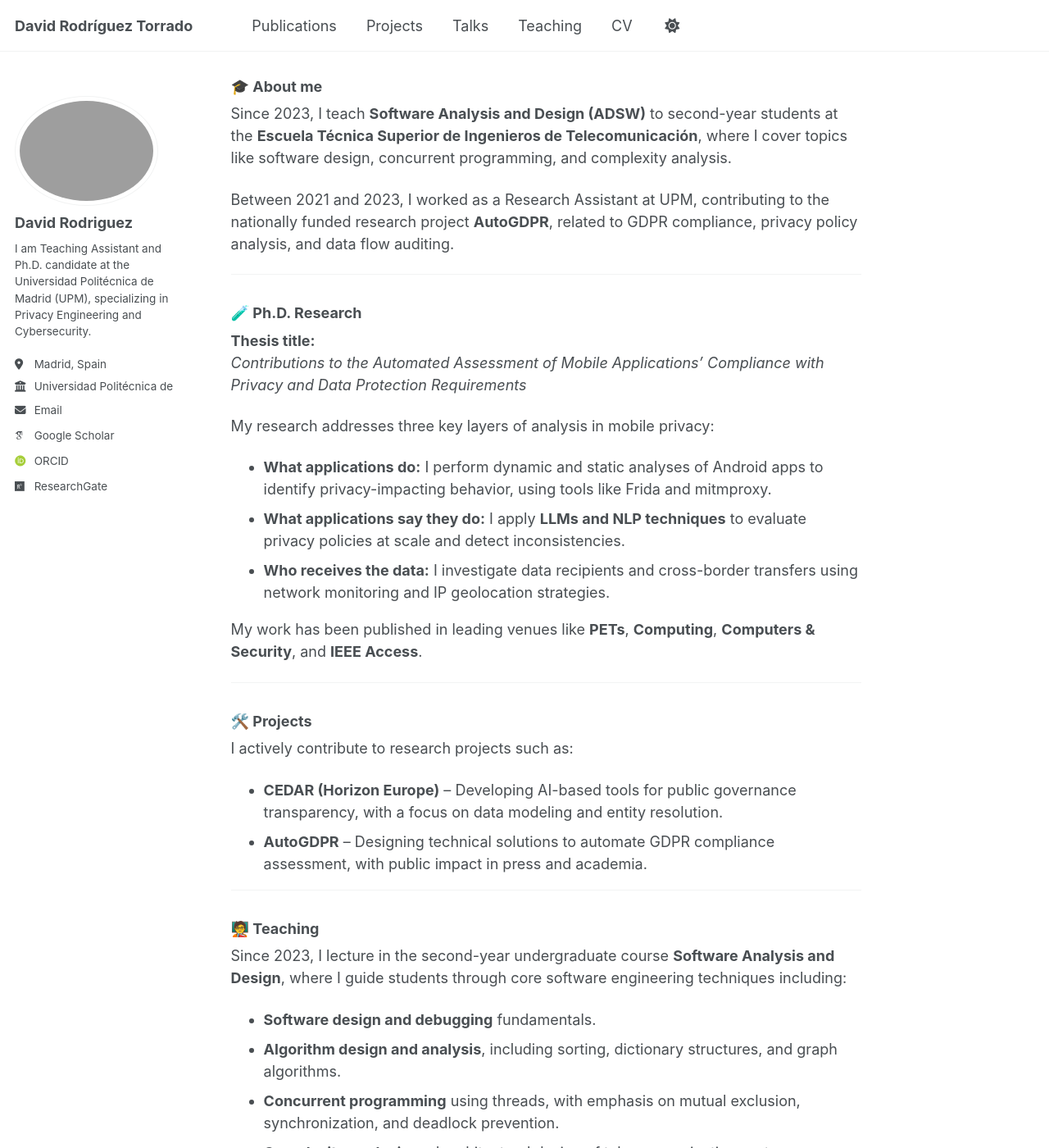
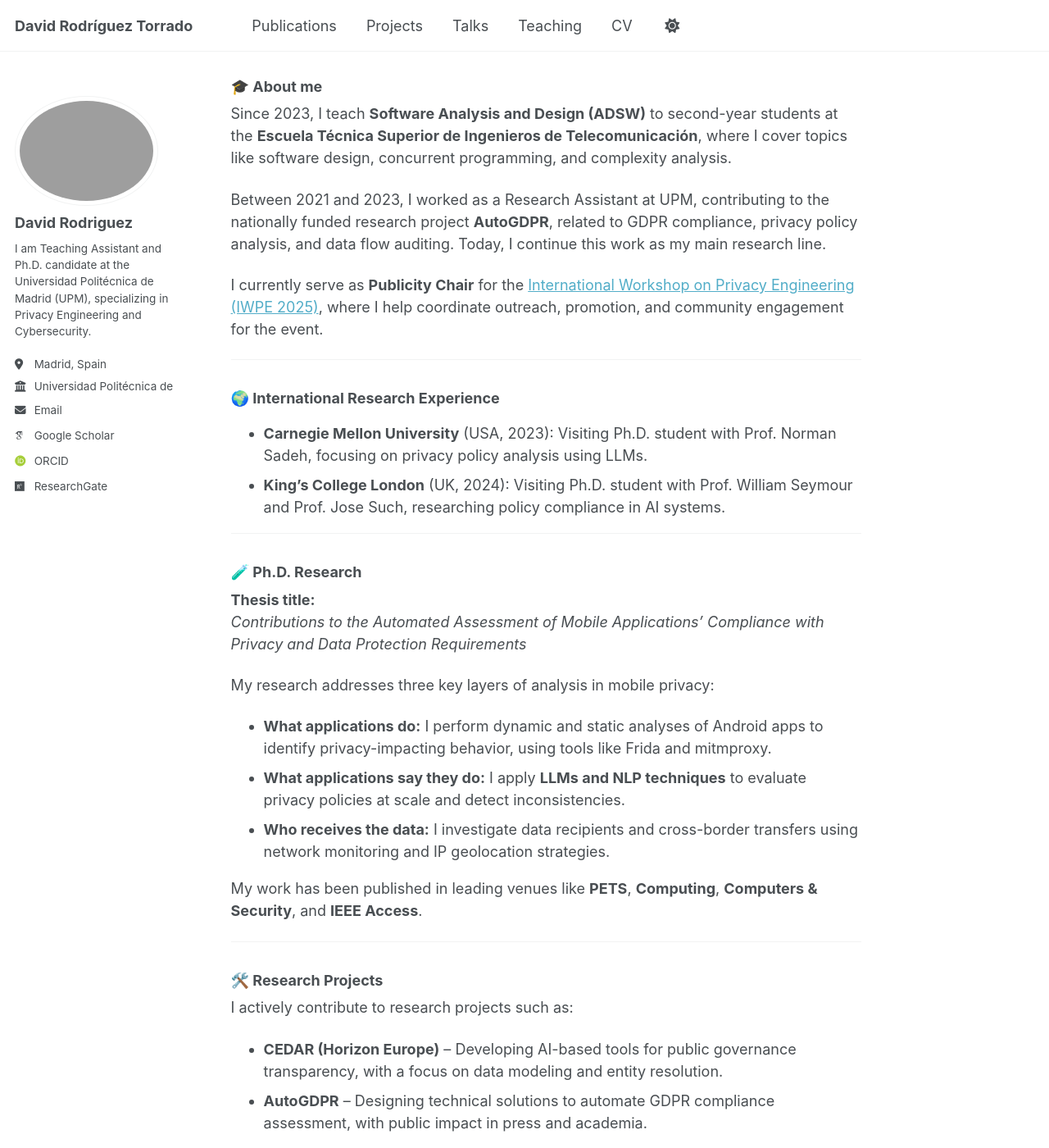
Before and after one commit to DavidRodriguezTorrado/DavidRodriguezTorrado.github.io, a Jekyll site: the page built from _pages/about.md, in a window 1280 px wide and 1400 px high, scrolled down 242 px. Shown: the whole window at 82% size. Built offline with Jekyll 4.4.1, drawn with Linux system fonts in a browser that asks for light colours; some web fonts are replaced; some of the changed text lies outside the part shown.

Commit message:
Research visits

```diff
--- a/_pages/about.md
+++ b/_pages/about.md
@@ -15,7 +15,16 @@ Welcome! I’m a Teaching Assistant and Ph.D. candidate in Privacy Engineering a
 
 Since 2023, I teach **Software Analysis and Design (ADSW)** to second-year students at the **Escuela Técnica Superior de Ingenieros de Telecomunicación**, where I cover topics like software design, concurrent programming, and complexity analysis.
 
-Between 2021 and 2023, I worked as a Research Assistant at UPM, contributing to the nationally funded research project **AutoGDPR**, related to GDPR compliance, privacy policy analysis, and data flow auditing.
+Between 2021 and 2023, I worked as a Research Assistant at UPM, contributing to the nationally funded research project **AutoGDPR**, related to GDPR compliance, privacy policy analysis, and data flow auditing. Today, I continue this work as my main research line.
+
+I currently serve as **Publicity Chair** for the [International Workshop on Privacy Engineering (IWPE 2025)](https://iwpe.info/), where I help coordinate outreach, promotion, and community engagement for the event.
+
+---
+
+### 🌍 International Research Experience
+
+- **Carnegie Mellon University** (USA, 2023): Visiting Ph.D. student with Prof. Norman Sadeh, focusing on privacy policy analysis using LLMs.
+- **King’s College London** (UK, 2024): Visiting Ph.D. student with Prof. William Seymour and Prof. Jose Such, researching policy compliance in AI systems.
 
 ---
 
@@ -30,11 +39,11 @@ My research addresses three key layers of analysis in mobile privacy:
 - **What applications say they do:** I apply **LLMs and NLP techniques** to evaluate privacy policies at scale and detect inconsistencies.
 - **Who receives the data:** I investigate data recipients and cross-border transfers using network monitoring and IP geolocation strategies.
 
-My work has been published in leading venues like **PETs**, **Computing**, **Computers & Security**, and **IEEE Access**.
+My work has been published in leading venues like **PETS**, **Computing**, **Computers & Security**, and **IEEE Access**.
 
 ---
 
-### 🛠️ Projects
+### 🛠️ Research Projects
 
 I actively contribute to research projects such as:
 
@@ -60,8 +69,8 @@ Since 2023, I lecture in the second-year undergraduate course **Software Analysi
 I’ve presented my research at various international venues, including:
 
 - Invited talk at Queen Mary University of London (2024)
-- 🥈 *Second Best Presentation Award* at IWPE 2023
-- 🥇 *Best Presentation Award* at IWPE 2022 (IEEE EuroS&P Workshops)
+- 🥈 *Second Best Presentation Award* at IWPE 2023 (IEEE EuroS&P Workshop)
+- 🥇 *Best Presentation Award* at IWPE 2022 (IEEE EuroS&P Workshop)
 - Poster at SECRYPT 2022 in Lisbon
 
 
```
Also changed, not shown: _pages/cv.md (+16 -0 lines).
